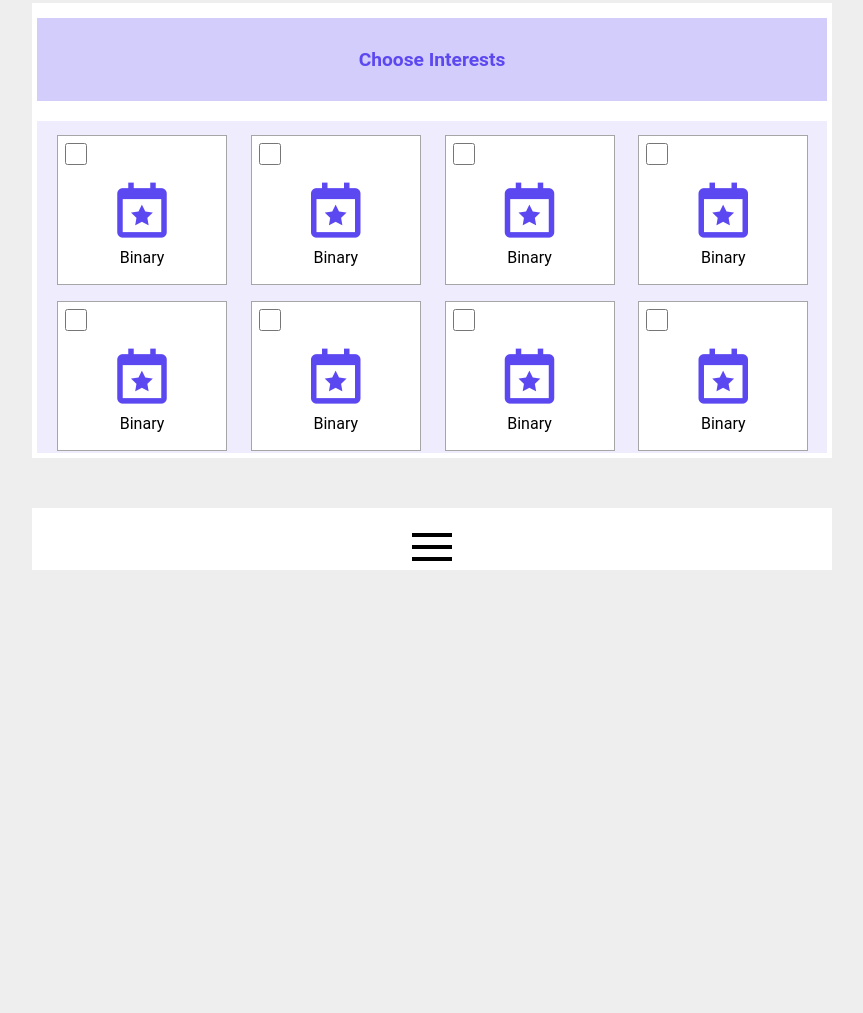
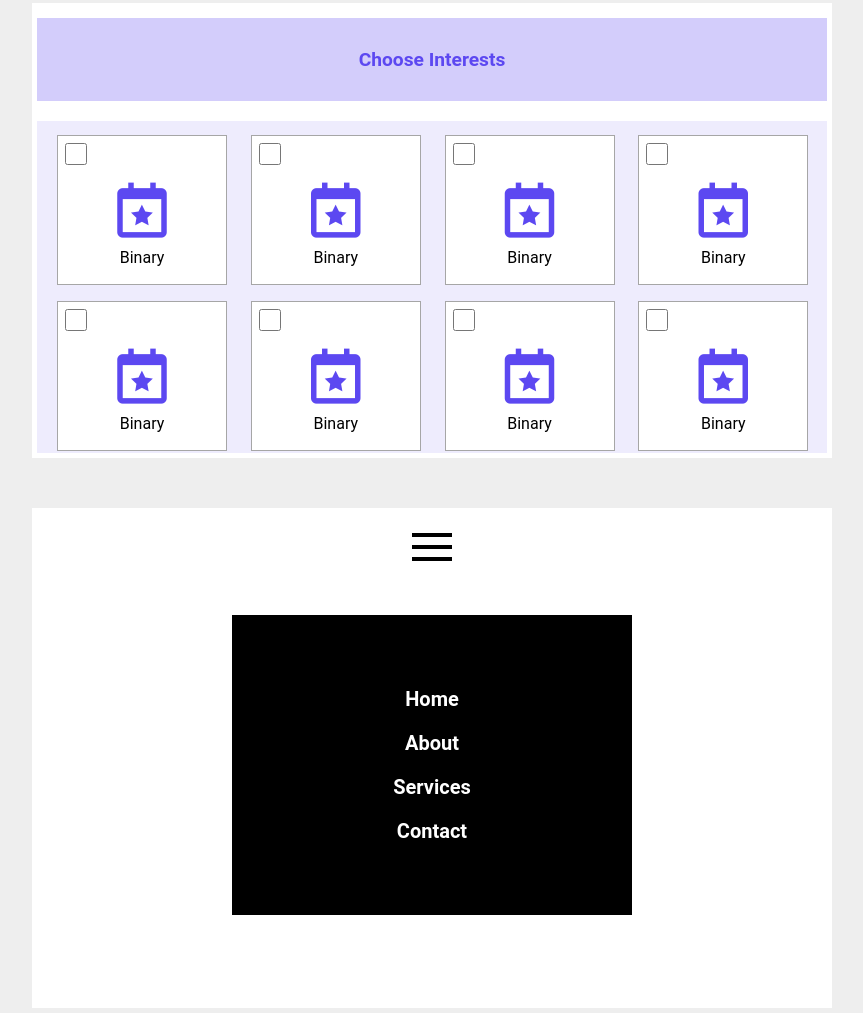
Before and after one commit to Momtaz1992/Practice, a plain HTML site: page index.html in a window 1280 px wide. Shown: the part 4454-5467 px from the top of the page, without its empty margins (208-1071 px from the left). Before the commit the page ends 5029 px from the top, so only its background shows below. Drawn offline with nearby package versions, Linux system fonts and the light colour scheme; files whose address does not match are found by name.

Commit message:
menu burger

```diff
--- a/hamburger/_hamburger.scss
+++ b/hamburger/_hamburger.scss
@@ -1,6 +1,6 @@
 .burger_menu{
     width: 800px;
-    height:auto;
+    height:500px;
     background-color: white;
     margin: 5px auto;
     margin-top: 50px;
@@ -32,10 +32,8 @@
                      position: absolute;
                      width: 100%;
                      left: 0;
-                     transition: all 0.3s ease;
                      &:first-child{
                             top: 0;
-
                      }
                      &:nth-child(2){
                             top: 12px;
@@ -45,4 +43,36 @@
                      }
               }
        }
+       ul{
+              list-style:none;
+              display: flex;
+              flex-direction: column;
+              justify-content: center;
+              align-items: center;
+              margin: 20px auto;
+              margin-top: 70px;
+              padding: 20px;
+              width: 400px;
+              height: 300px;
+              background-color: black;
+              &:first-child{
+                     border-color: red green yellow blue;
+                     border-style: solid;
+                     border-width: 5px;
+                     width: 30px;
+                     height: 20px;
+              }
+              li{
+                     margin: 10px auto;
+                     a{
+                            text-decoration: none;
+                            color: white;
+                            font-size: 20px;
+                            font-weight: bold;
+                            &:hover{
+                                   color: red;
+                            }
+                     }
+              }
+       }
 }
--- /dev/null
+++ b/hamburger/menu.js
@@ -0,0 +1,2 @@
+let menu = document.querySelector("burger_menu");
+let menuBtn = document.querySelector("menu-btn");
--- a/index.html
+++ b/index.html
@@ -273,12 +273,19 @@
                      </div>
               </div>
        </div>
-       <div class="burger_menu">
-              <div class="menu">
+       <div class="burger_menu" id="burger_menu">
+              <div class="menu" id="menu-btn">
                      <span></span>
                      <span></span>
                      <span></span>
               </div>
+              <ul id="menu_link">
+                     <li><a href="">Home</a></li>
+                     <li><a href="">About</a></li>
+                     <li><a href="">Services</a></li>
+                     <li><a href="">Contact</a></li>
+              </ul>
        </div>
+       <script src="./hamburger/menu.js"></script>
 </body>
 </html>
```
Also changed, not shown: style.css, 1 other file.
